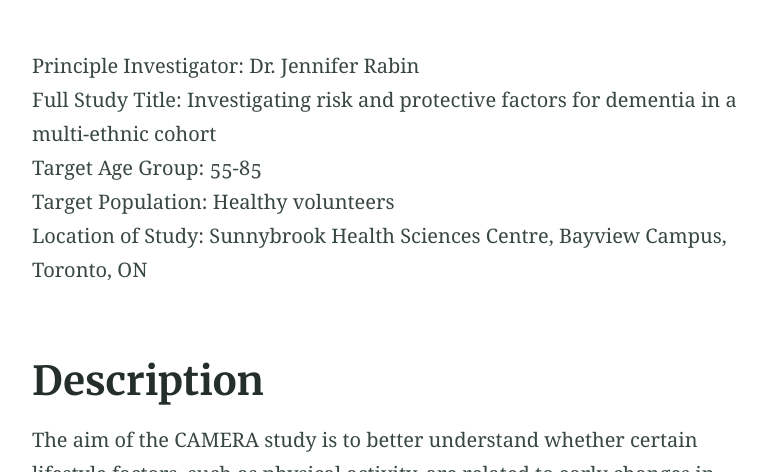
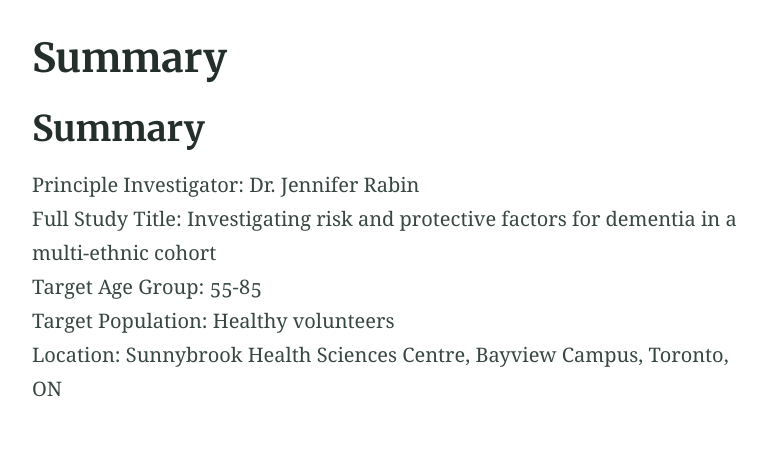
Before and after one commit to camerastudy/camerastudy.github.io, a Jekyll site: the page built from about.md, in a window 1280 px wide and 900 px high, cut to the strip 428-900 px from the top of the window. Shown: the whole strip, without its empty margins (251-1018 px from the left). Built offline with Jekyll 4.4.1, drawn with Linux system fonts in a browser that asks for light colours; our own code applies the rules of GitHub Pages for plain Markdown files.

Commit message:
Update about

```diff
--- a/about.md
+++ b/about.md
@@ -1,32 +1,32 @@
 ---
 layout: page
-Title: Summary
+Title: About
 feature_text: |
   # Study Information
 feature_image: "https://picsum.photos/1300/400?image=989"
 ---
-
+## Summary
 Principle Investigator: Dr. Jennifer Rabin<br/>
 Full Study Title: Investigating risk and protective factors for dementia in a multi-ethnic cohort<br/>
 Target Age Group: 55-85<br/>
 Target Population: Healthy volunteers<br/>
-Location of Study: Sunnybrook Health Sciences Centre, Bayview Campus, Toronto, ON<br/>
+Location: Sunnybrook Health Sciences Centre, Bayview Campus, Toronto, ON<br/>
 <br/>
-# Description
+## Description
 The aim of the CAMERA study is to better understand whether certain lifestyle factors, such as physical activity, are
 related to early changes in memory and thinking abilities in older adults. We are especially interested in enrolling
 individuals who identify as being of East Asian or South Asian descent, because there is a lack of research on brain
 health on these individuals in Canada.
 <br/>
-# Participant's Role
+## Participant's Role
 As part of the study, participants are asked to come to Sunnybrook Health Sciences Centre 1-2 times per year for 5 years.
 During the study visits, participants will complete:
 <ul>
-    <li>tasks assessing your memory and thinking</li>
-    <li>questionnaires about your background and health</li>
-    <li>a fasting blood draw<li>a brain MRI scan</li>
-    <li>a vital signs assessment (blood pressure, height, weight)</li>
-    <li>a short walking and balance assessment</li>
+<li>tasks assessing your memory and thinking</li>
+<li>questionnaires about your background and health</li>
+<li>a fasting blood draw<li>a brain MRI scan</li>
+<li>a vital signs assessment (blood pressure, height, weight)</li>
+<li>a short walking and balance assessment</li>
 </ul>
 Each visit will last 4-5 hours. In between visits, you may be asked to wear a wrist watch-like device which tracks your
 physical movement for up to 2 weeks.
```
